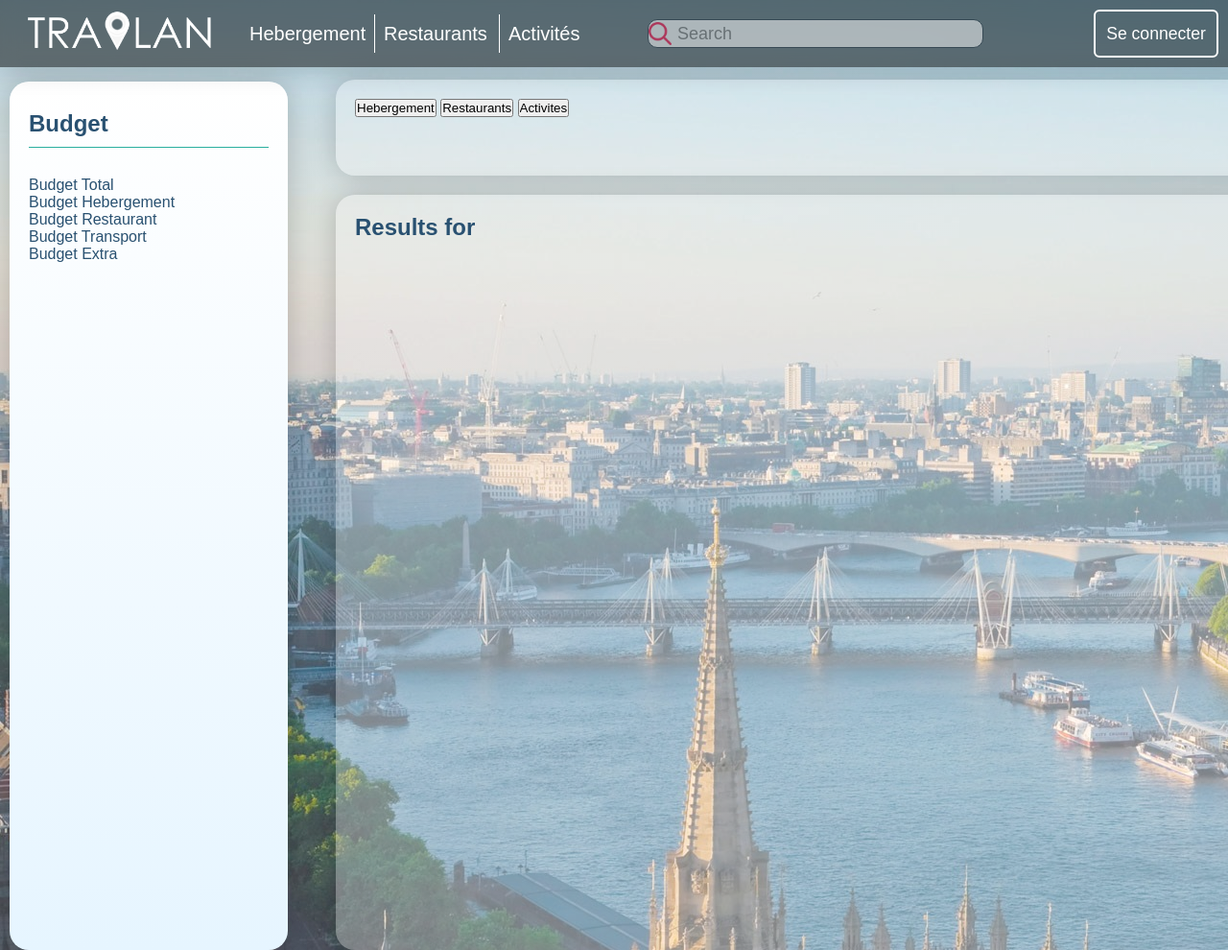
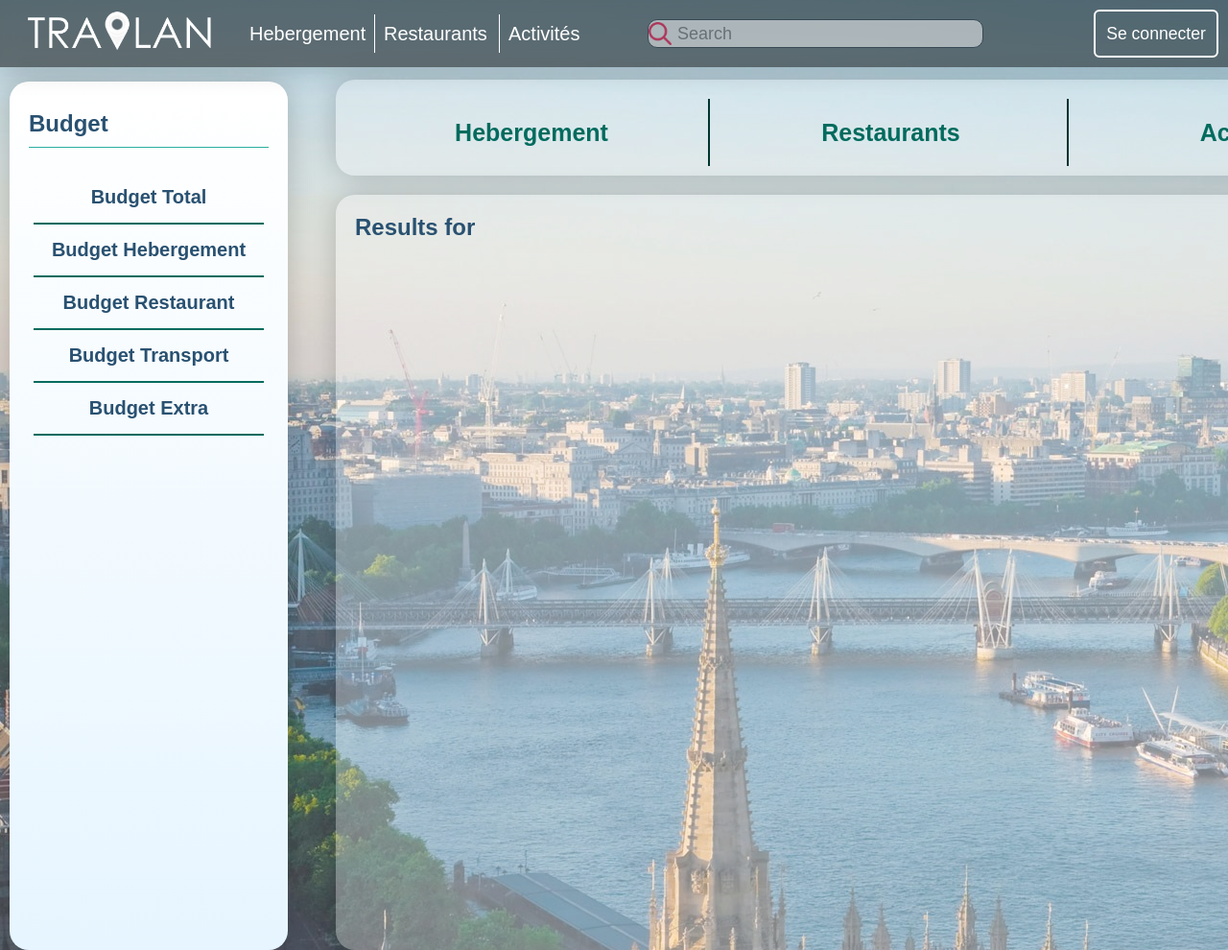
Before and after one commit to RacimFethallah/Travlan, a PHP site: page /Travlan/criteria_search.php in a window 1280 px wide. Shown: the whole page at 96% size. Run offline with PHP 8.4, Linux system fonts and the light colour scheme; some libraries are stand-ins or nearby versions.

Commit message:
Update search.css

```diff
--- a/search.css
+++ b/search.css
@@ -438,3 +438,37 @@ max-height: 300px;
     float: right;
 margin-top: -25px;
 }
+
+.argent{
+    border: 1px solid #006b5e ;
+    text-align: center;
+    font-size: 20px;
+    margin: 5px;
+}
+
+#asideSearchPage > label{
+    font-size: 20px;
+    font-weight: 700;
+    text-align: center;
+    margin: 10px;
+}
+
+#hebergement1,#restaurant1,#activite1{
+    width:370px;
+    height:70px;
+    background-color: transparent;
+    font-weight: 800;
+    color:#006b5e;
+    font-size: 25px;
+    border-bottom: transparent;
+    border-top:transparent;
+    border-left:transparent;
+    border-right: 2px solid #00342e;
+
+}
+
+#hebergement1:hover,#restaurant1:hover,#activite1:hover{
+    cursor:pointer;
+    background-color: white;
+    transition: all 0.5s ease;
+}
```
